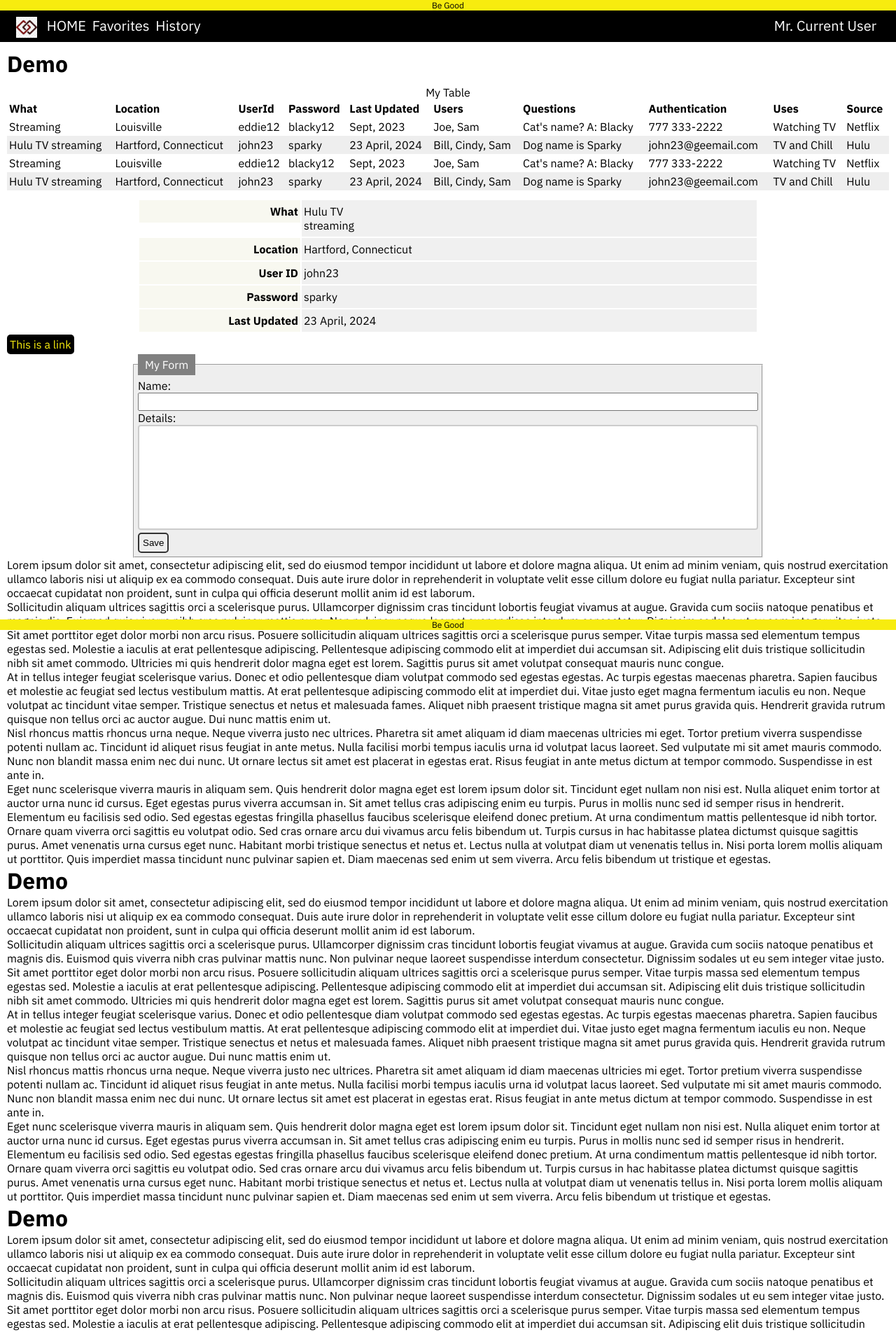
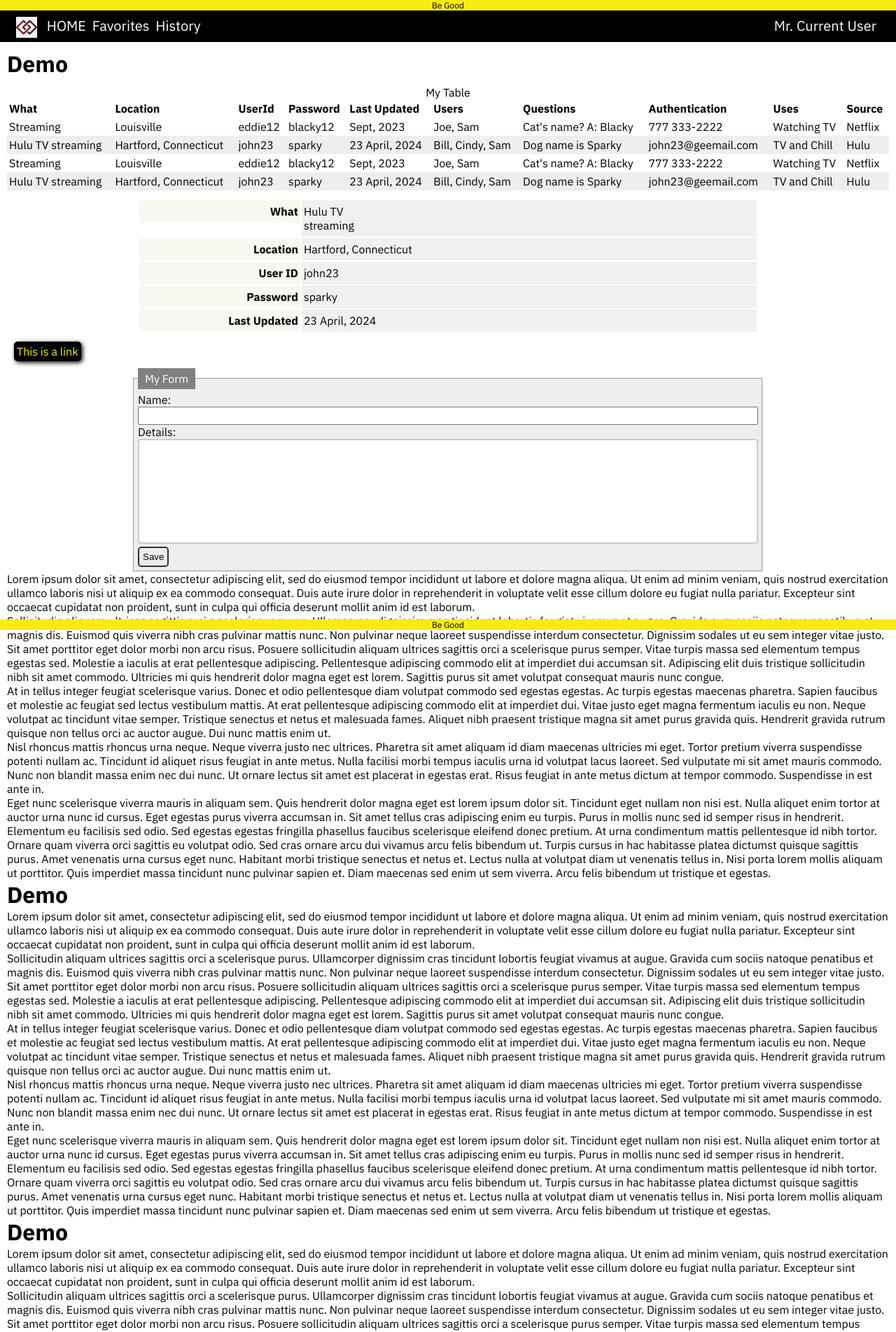
Before and after one commit to gothamgo/demo, a Jekyll site: the page built from index.html, in a window 1280 px wide. Shown: the top 1903 px of the page at 70% size. Built offline with Jekyll 4.4.1, drawn with Linux system fonts in a browser that asks for light colours.

Commit message:
Update link_button.html

```diff
--- a/_includes/link_button.html
+++ b/_includes/link_button.html
@@ -7,11 +7,13 @@
     text-decoration: none;
     display: inline-block;
     border-radius: 5px;
+    box-shadow: 2px 2px 6px 0px black;
   }
 
   a.button:hover, a.button:active {
     opacity: .7;
   }
 </style>
-
+<div style="padding: 10px;">
 <a href="https://gothamgo.com/demo/" class="button">This is a link</a>
+</div>
```
